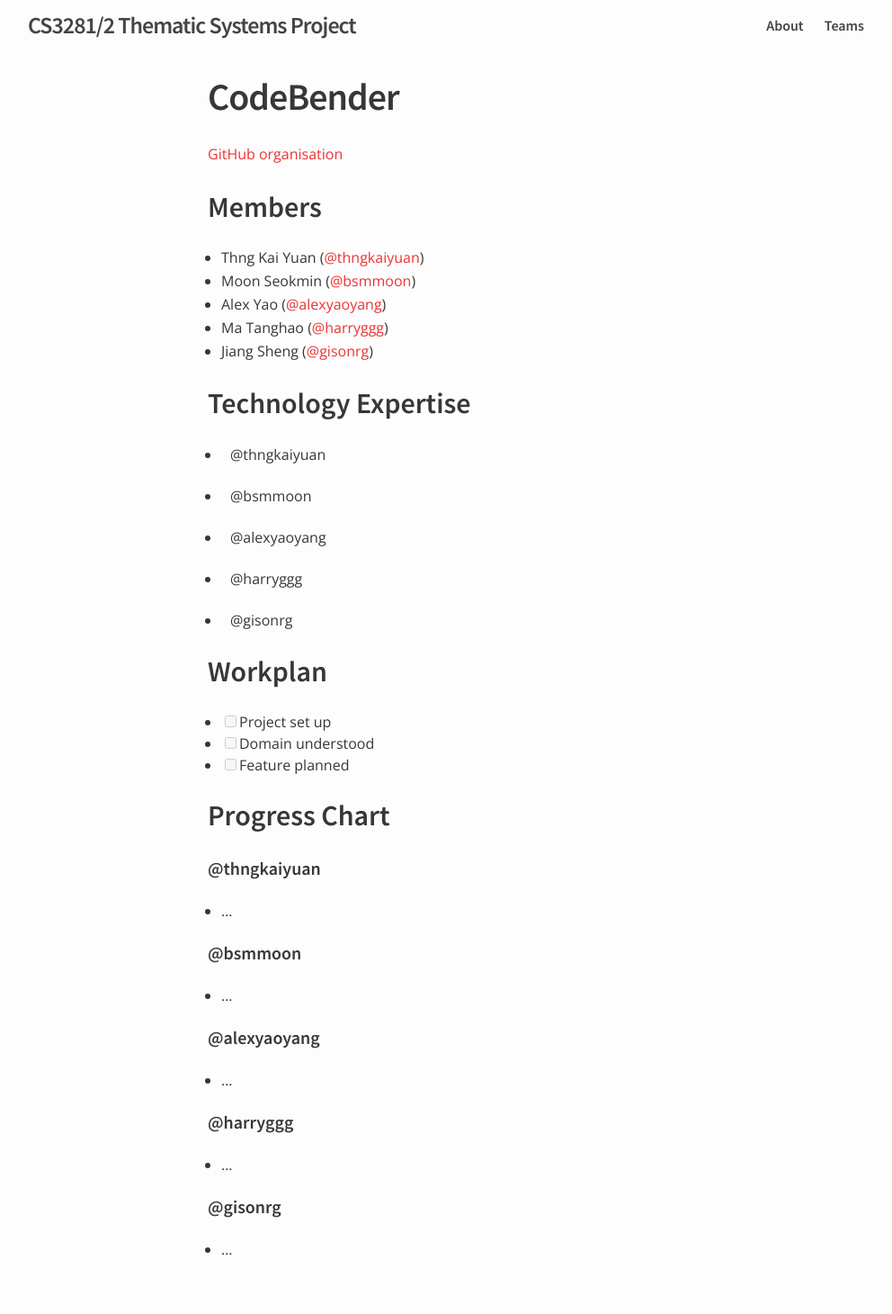
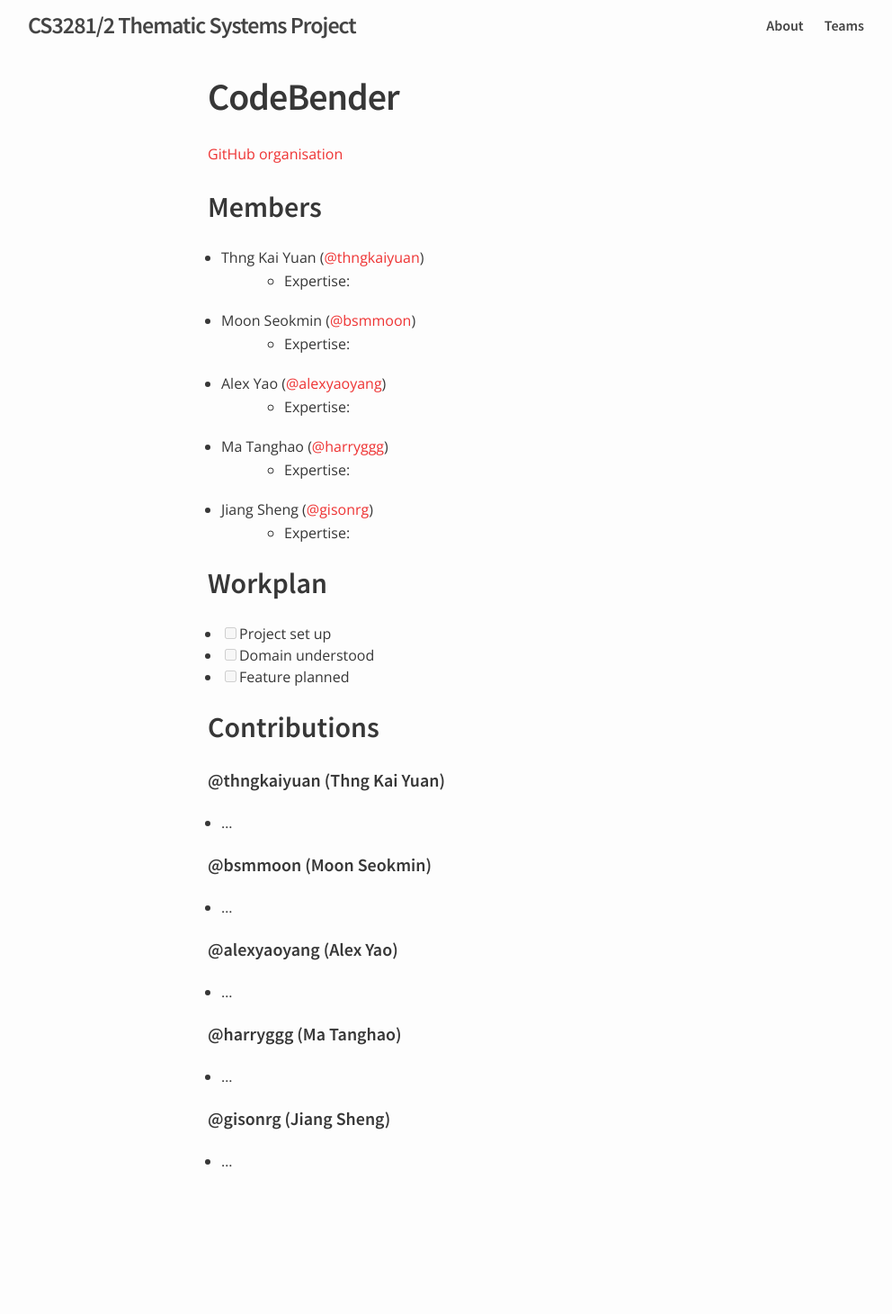
Before and after one commit to nus-oss/cs3281-AY1516S2-website, a Jekyll site: the page built from teams/codebender.md, in a window 1280 px wide. Shown: the whole page at 90% size, without its empty margins (139-1131 px from the left). Built offline with Jekyll 4.4.1, drawn with Linux system fonts in a browser that asks for light colours; after the commit the page ends 1362 px from its top, so only the background shows below that.

Commit message:
Include the real names of each user, and combine the technology expertise section with the team information.

```diff
--- a/teams/codebender.md
+++ b/teams/codebender.md
@@ -7,22 +7,15 @@ permalink: /teams/codebender/
 
 ## Members
  - Thng Kai Yuan ([@thngkaiyuan](http://cs3281-2.blogspot.sg/))
+   - Expertise:
  - Moon Seokmin ([@bsmmoon](http://moonmoon3281.blogspot.sg/))
+   - Expertise:
  - Alex Yao ([@alexyaoyang](http://alexyy.com/))
+   - Expertise:
  - Ma Tanghao ([@harryggg](https://blog.nus.edu.sg/matanghao/))
+   - Expertise:
  - Jiang Sheng ([@gisonrg](http://blog.gisonrg.me/))
-
-## Technology Expertise
-
- - @thngkaiyuan
-
- - @bsmmoon
-
- - @alexyaoyang
-
- - @harryggg
-
- - @gisonrg
+   - Expertise:
 
 ## Workplan
 
@@ -30,19 +23,19 @@ permalink: /teams/codebender/
 * [ ] Domain understood
 * [ ] Feature planned
 
-## Progress Chart
+## Contributions
 
-#### @thngkaiyuan
+#### @thngkaiyuan (Thng Kai Yuan)
 * ...
 
-#### @bsmmoon
+#### @bsmmoon (Moon Seokmin)
 * ...
 
-#### @alexyaoyang
+#### @alexyaoyang (Alex Yao)
 * ...
 
-#### @harryggg
+#### @harryggg (Ma Tanghao)
 * ...
 
-#### @gisonrg
+#### @gisonrg (Jiang Sheng)
 * ...
```
Also changed, not shown: about/project_progress.md (+3 -3 lines), teams/_template.md (+8 -10 lines), teams/socketio.md (+11 -6 lines).
